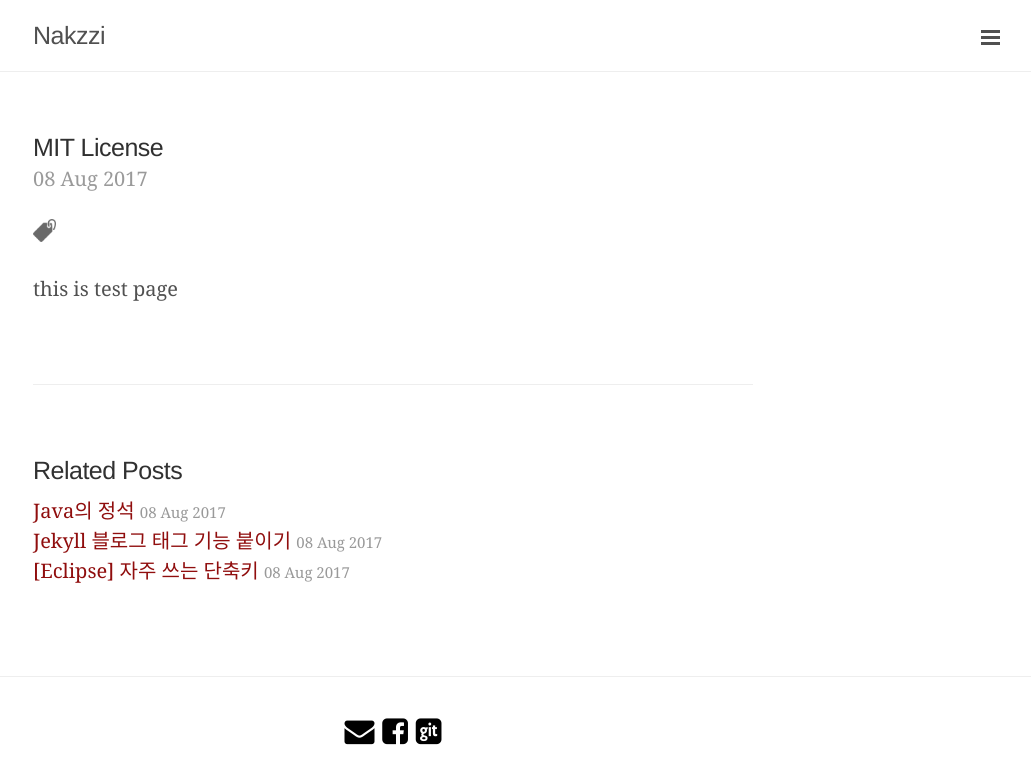
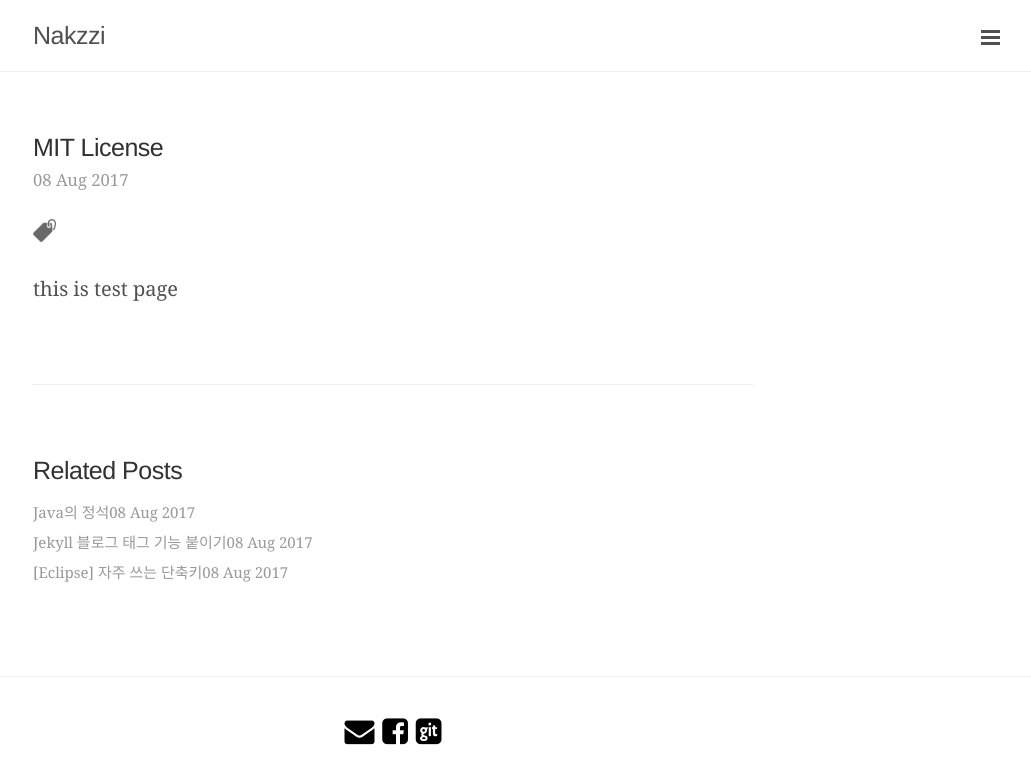
Before and after one commit to cholnh/cholnh.github.io, a Jekyll site: the page built from _posts/Note/2017-8-8-Note3.md, in a window 1280 px wide. Shown: the top 784 px of the page, without its empty margins (247-1278 px from the left). Built offline with Jekyll 4.4.1, drawn with Linux system fonts in a browser that asks for light colours; Markdown is read by kramdown in place of the engine named in the settings.

Commit message:
Update post.html

```diff
--- a/_layouts/post.html
+++ b/_layouts/post.html
@@ -4,7 +4,7 @@ layout: default
 
 <div class="post">
   <h3 class="post-title">{{ page.title }}</h3>
-  <span class="post-date">{{ page.date | date_to_string }}</span>
+  <span class="post-date"><small>{{ page.date | date_to_string }}</small></span>
   {% include post_tags.html %}
   <br/>
   {{ content }}
@@ -14,10 +14,9 @@ layout: default
   <ul class="related-posts">
     {% for post in site.related_posts limit:3 %}
       <li>
-          <a href="{{ post.url }}">
-            {{ post.title }}
-            <small>{{ post.date | date_to_string }}</small>
-          </a>
+        <a href="{{ post.url }}">
+          <small>{{ post.title }}{{ post.date | date_to_string }}</small>
+        </a>
       </li>
     {% endfor %}
   </ul>
```
